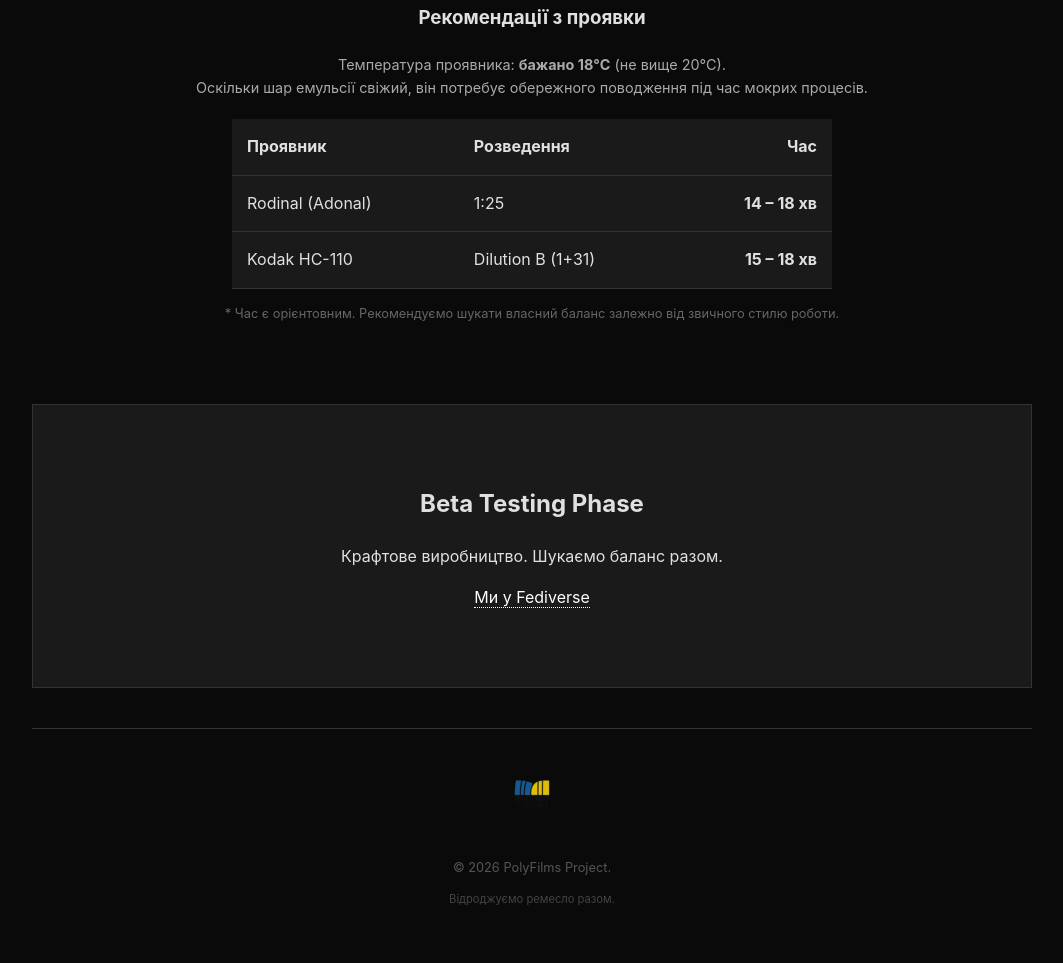
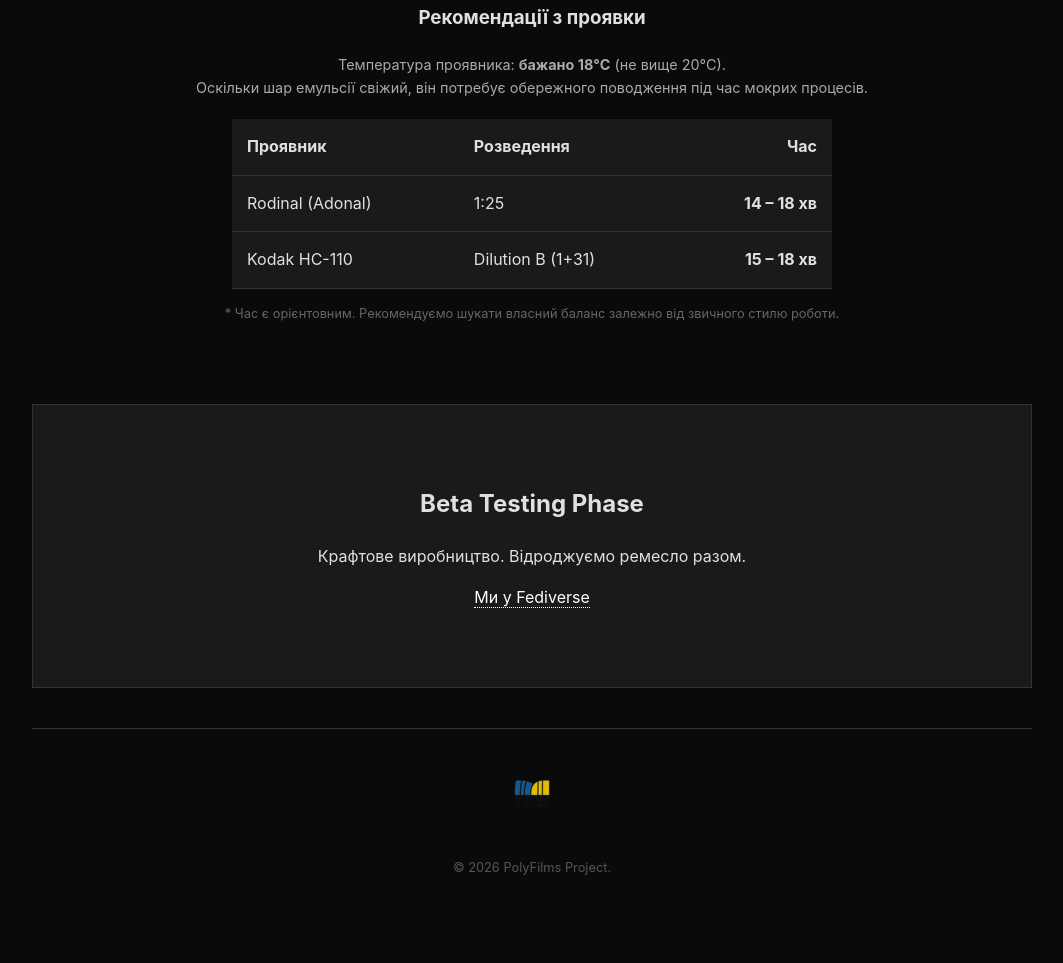
Before and after one commit to kovalyshyn/polyfilms.pp.ua, a plain HTML site: page index.html in a window 1280 px wide. Shown: the part 2915-3878 px from the top of the page, without its empty margins (108-1171 px from the left). Drawn offline with Linux system fonts and the light colour scheme.

Commit message:
tiny fixes

```diff
--- a/index.html
+++ b/index.html
@@ -260,7 +260,7 @@
 
     <div class="cta">
         <h2>Beta Testing Phase</h2>
-        <p>Крафтове виробництво. Шукаємо баланс разом.</p>
+        <p>Крафтове виробництво. Відроджуємо ремесло разом.</p>
         <p><a href="https://filmly.co.ua/" class="email-link">Ми у Fediverse</a></p>
     </div>
 
@@ -271,7 +271,6 @@
 
         <div style="text-align: center;">
             <p>&copy; 2026 PolyFilms Project.</p>
-            <p style="font-size: 0.7rem; color: #444; margin-top: 5px;">Відроджуємо ремесло разом.</p>
         </div>
     </footer>
 
```
